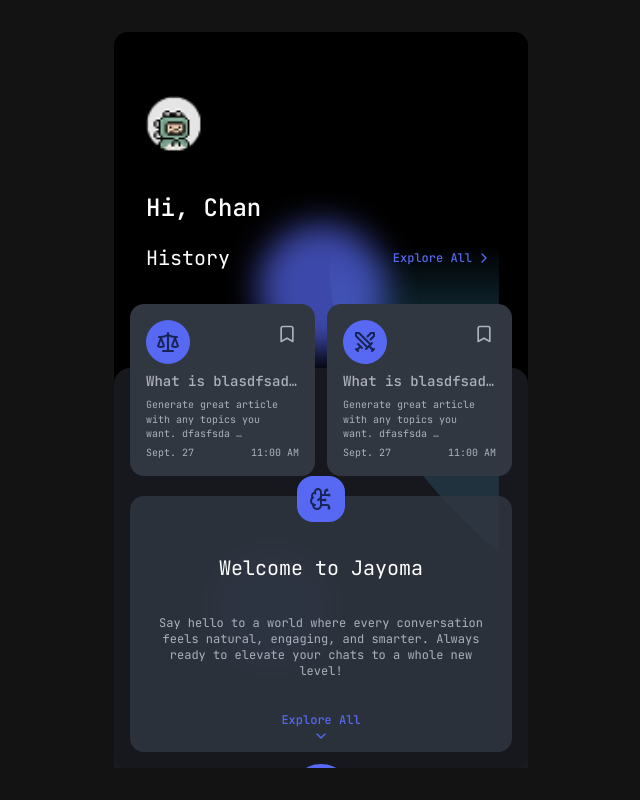
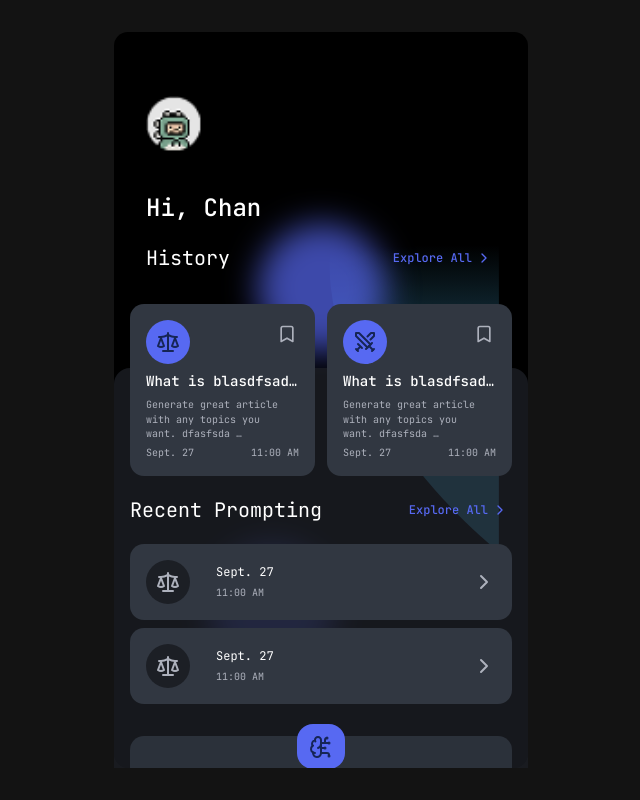
Before and after one commit to christiantriadataro/jayoma-bot-web-app, a React (Vite) app: page /dashboard in a window 1280 px wide. Shown: the whole page, without its empty margins (319-959 px from the left). Built offline with nearby package versions, Linux system fonts and the light colour scheme.

Commit message:
JAYOMA-0000: xs dashboard fixed 🐛

```diff
--- a/src/pages/Dashboard.tsx
+++ b/src/pages/Dashboard.tsx
@@ -5,8 +5,8 @@ import {Bookmark, BrainCircuit, ChevronDown, ChevronRight, History, House, Plus,
 export default function Dashboard() {
 
     return (
-        <div className="page-transition overflow-auto relative flex flex-col h-full pt-16">
-            <div className="flex  flex-col px-8 space-y-5 ">
+        <div className="page-transition overflow-auto relative flex flex-col h-full pt-10 sm:pt-16">
+            <div className="flex flex-col px-8 space-y-5">
                 <img src={UserProfile} className="w-14 h-14" alt=""/>
                 <h1 className="sm:mt-5 font-medium text-lg sm:text-2xl text-white">
                     Hi, Chan
@@ -20,16 +20,16 @@ export default function Dashboard() {
                 </div>
             </div>
             <div
-                className="relative mt-24 flex flex-col gap-5 justify-between w-full h-full bg-background-new-4/80 py-8  px-4 text-sm text-text-new-1 rounded-t-2xl">
-                <div className="relative -mt-24 h-[172px] grid grid-cols-2 gap-3">
-                    <div className="w-full flex flex-col justify-between rounded-xl p-4 bg-background-new-3">
+                className="mt-18 sm:mt-24 flex flex-col gap-5 justify-between w-full bg-background-new-4/80 py-8 px-4 text-sm text-text-new-1 rounded-t-2xl">
+                <div className=" -mt-24 h-[172px] grid grid-cols-2 gap-3">
+                    <div className="w-full flex flex-col justify-between rounded-xl gap-1.5 p-4 bg-background-new-3">
                         <div className="flex justify-between">
                             <div className="w-11 h-11 flex justify-center items-center rounded-full bg-primary-new-1">
                                 <Scale className="text-blue-950"/>
                             </div>
                             <Bookmark className="mt-1 h-5 transition duration-200 hover:scale-110 text-text-new-1"/>
                         </div>
-                        <div className="truncate text-md font-medium">
+                        <div className="truncate text-white text-xs sm:text-sm font-medium">
                             What is blasdfsadsfja dkafljd;sa
                         </div>
                         <div
@@ -49,7 +49,7 @@ export default function Dashboard() {
                             </div>
                             <Bookmark className="mt-1 h-5 transition duration-200 hover:scale-110 text-text-new-1"/>
                         </div>
-                        <div className="truncate text-md font-medium">
+                        <div className="truncate text-white text-xs sm:text-sm font-medium">
                             What is blasdfsadsfja dkafljd;sa
                         </div>
                         <div
@@ -63,31 +63,71 @@ export default function Dashboard() {
                         </div>
                     </div>
                 </div>
-                <div className="h-64 w-full px-5 pt-5 pb-2 bg-background-new-3/80 rounded-xl flex flex-col items-center">
-                    <div className="-mt-10 w-12 h-12 flex items-center justify-center bg-primary-new-1 rounded-2xl">
+                <div className="flex justify-between items-center">
+                    <h1 className="text-white text-md sm:text-xl">Recent Prompting</h1>
+                    <div className="transition duration-200 hover:translate-x-0.5 cursor-pointer flex items-center">
+                        <h1 className="font-medium text-xs text-primary-new-1">Explore All</h1>
+                        <ChevronRight className="h-4 text-primary-new-1"/>
+                    </div>
+                </div>
+                <div className="relative h-[172px] space-y-2 flex flex-col">
+                    <div
+                        className="w-full grid grid-cols-5 items-center justify-between rounded-xl p-4 bg-background-new-3">
+                        <div
+                            className="w-11 h-11 col-span-1 flex justify-center items-center rounded-full bg-background-new-4">
+                            <Scale className="text-text-new-1"/>
+                        </div>
+                        <div className="flex col-span-3 flex-col justify-between h-full py-1 text-[10px]">
+                            <div className="text-xs text-white">Sept. 27</div>
+                            <div>11:00 AM</div>
+                        </div>
+                        <div className="col-span-1 justify-self-end">
+                            <ChevronRight className="h-8 text-text-new-1"/>
+                        </div>
+                    </div>
+                    <div
+                        className="w-full grid grid-cols-5 items-center justify-between rounded-xl p-4 bg-background-new-3">
+                        <div
+                            className="w-11 h-11 col-span-1 flex justify-center items-center rounded-full bg-background-new-4">
+                            <Scale className="text-text-new-1"/>
+                        </div>
+                        <div className="flex col-span-3 flex-col justify-between h-full py-1 text-[10px]">
+                            <div className="text-xs text-white">Sept. 27</div>
+                            <div>11:00 AM</div>
+                        </div>
+                        <div className="col-span-1 justify-self-end">
+                            <ChevronRight className="h-8 text-text-new-1"/>
+                        </div>
+                    </div>
+                </div>
+                <div
+                    className="h-64 w-full px-5 pt-3 sm:pt-5 pb-2 bg-background-new-3/80 rounded-xl flex flex-col items-center">
+                    <div className="-mt-8 w-12 h-12 flex items-center justify-center bg-primary-new-1 rounded-2xl">
                         <BrainCircuit className="text-blue-950"/>
                     </div>
-                    <div className="pt-8 h-full w-full flex flex-col justify-between items-center">
+                    <div className="pt-2 h-full w-full flex flex-col gap-2 justify-between items-center">
                         <h1 className="text-white text-md sm:text-xl">Welcome to Jayoma</h1>
                         <p className="text-text-new-1 text-center text-xs">Say hello to a world where every conversation
                             feels natural, engaging, and smarter. Always ready to elevate your chats to a whole new
                             level!</p>
-                        <div className="transition duration-200 hover:translate-y-0.5 cursor-pointer flex flex-col items-center">
+                        <div
+                            className="transition duration-200 hover:translate-y-0.5 cursor-pointer flex flex-col items-center">
                             <h1 className="font-medium text-xs text-primary-new-1">Explore All</h1>
                             <ChevronDown className="h-4 text-primary-new-1"/>
                         </div>
                     </div>
                 </div>
-
-                <nav className="self-center flex  justify-between items-center px-5 gap-4 rounded-4xl h-10 sm:h-12 bg-background-new-3">
+                <nav
+                    className="self-center flex  justify-between items-center px-5 gap-4 rounded-4xl h-10 sm:h-12 bg-background-new-3">
                     <div>
-                        <House className="h-5 w-5 sm:h-8 sm:w-8 text-white transition duration-200 hover:scale-110" />
+                        <House className="h-5 w-5 sm:h-8 sm:w-8 text-white transition duration-200 hover:scale-110"/>
                     </div>
-                    <div className="transition duration-200 w-14 h-14 sm:h-16 sm:w-16 rounded-full bg-primary-new-1 flex items-center justify-center">
+                    <div
+                        className="transition duration-200 w-14 h-14 sm:h-16 sm:w-16 rounded-full bg-primary-new-1 flex items-center justify-center">
                         <Plus className="h-5 w-5 sm:h-8 sm:w-8 text-white  hover:scale-110"/>
                     </div>
                     <div>
-                        <History className="h-5 w-5 sm:h-8 sm:w-8 transition duration-200 hover:scale-110" />
+                        <History className="h-5 w-5 sm:h-8 sm:w-8 transition duration-200 hover:scale-110"/>
                     </div>
                 </nav>
             </div>
```
